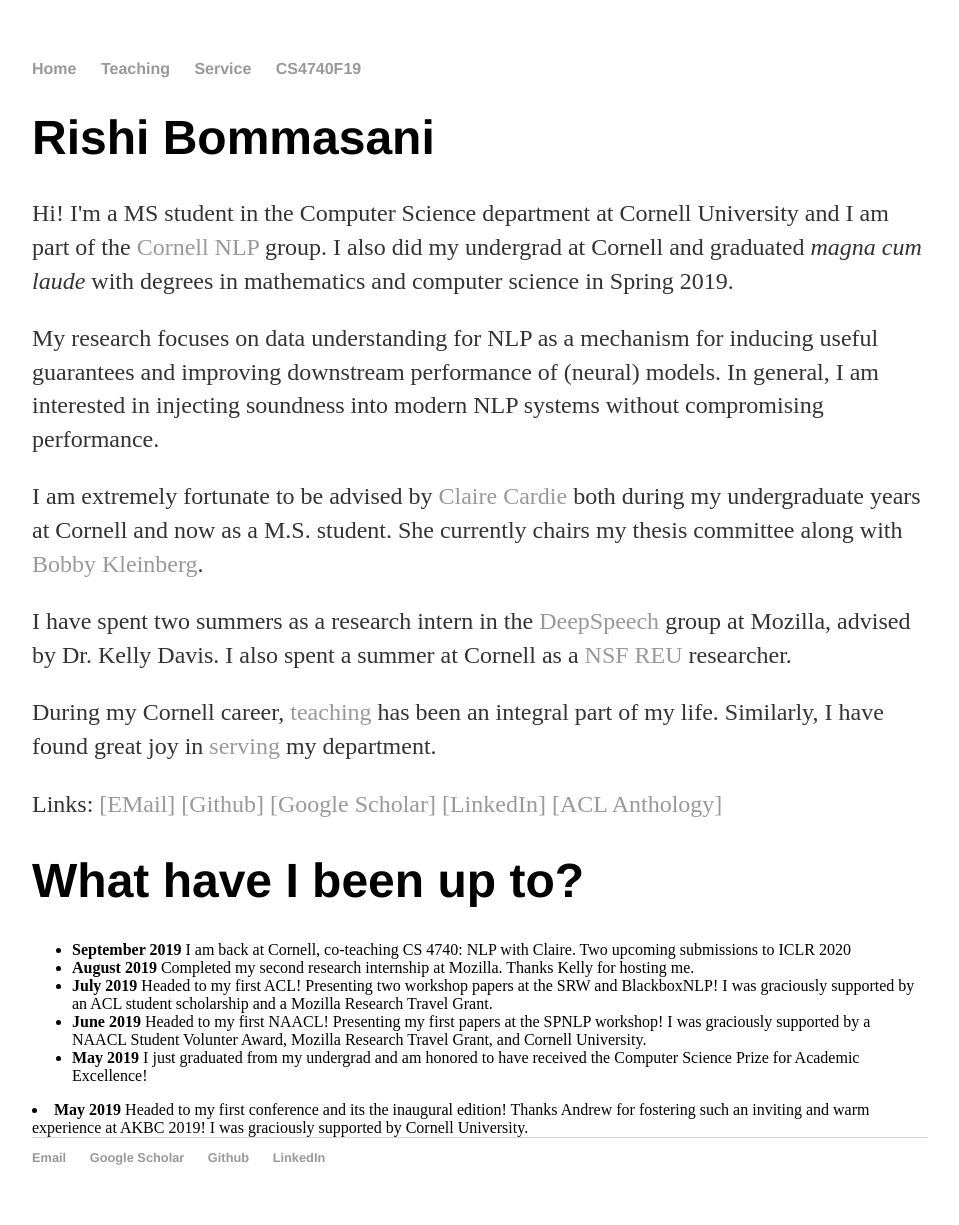
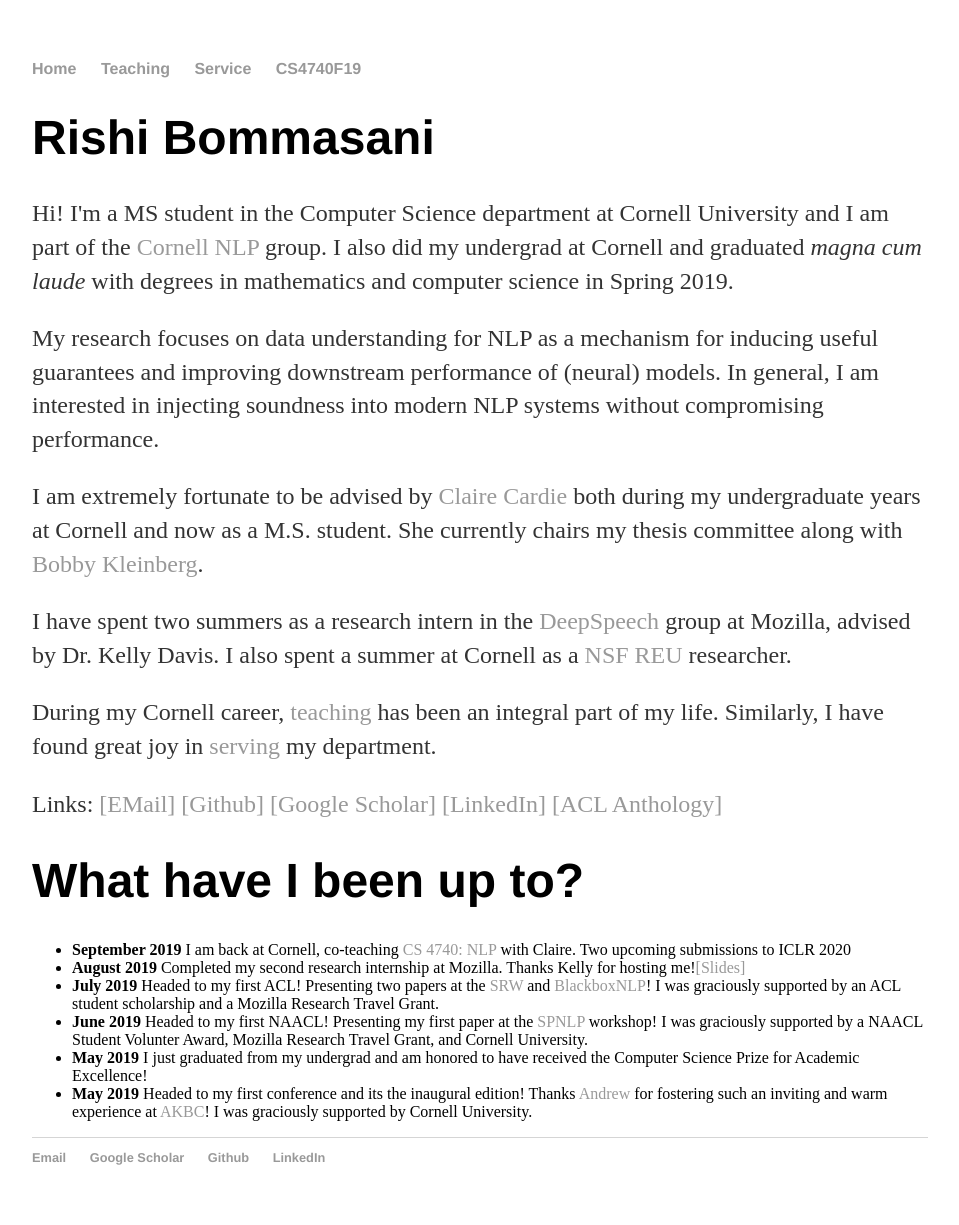
Before and after one commit to rishibommasani/rishibommasani.github.io, a Jekyll site: the page built from index.html, in a window 1280 px wide. Shown: the whole page, without its empty margins (160-1119 px from the left). Built offline with Jekyll 4.4.1, drawn with Linux system fonts in a browser that asks for light colours.

Commit message:
Hyperlinks

```diff
--- a/index.html
+++ b/index.html
@@ -17,13 +17,14 @@ title: Rishi Bommasani
 	[Google Scholar]</a> <a href="https://www.linkedin.com/in/rishi-b/">[LinkedIn]</a> <a href="https://www.aclweb.org/anthology/people/r/rishi-bommasani/">[ACL Anthology]</a></p>
     		</div><!-- /.blurb -->
 
-		<div class="blurb">
-		<h1> What have I been up to?</h1>
-			<ul>
-          <li><b>September 2019</b> I am back at Cornell, co-teaching CS 4740: NLP with Claire. Two upcoming submissions to ICLR 2020</li>
-	  <li><b>August 2019</b> Completed my second research internship at Mozilla. Thanks Kelly for hosting me.</li>
-	  <li><b>July 2019</b> Headed to my first ACL! Presenting two workshop papers at the SRW and BlackboxNLP! I was graciously supported by an ACL student scholarship and a Mozilla Research Travel Grant.</li>
-	  <li><b>June 2019</b> Headed to my first NAACL! Presenting my first papers at the SPNLP workshop! I was graciously supported by a NAACL Student Volunter Award, Mozilla Research Travel Grant, and Cornell University.</li>
-	  <li><b>May 2019</b> I just graduated from my undergrad and am honored to have received the Computer Science Prize for Academic Excellence!</ul>
-	  <li><b>May 2019</b> Headed to my first conference and its the inaugural edition! Thanks Andrew for fostering such an inviting and warm experience at AKBC 2019! I was graciously supported by Cornell University.</ul>
-			</div><!-- /.blurb -->
+	  <div class="blurb">
+          <h1> What have I been up to?</h1>
+          <ul>
+          <li><b>September 2019</b> I am back at Cornell, co-teaching <a href="http://www.cs.cornell.edu/courses/cs4740/2019fa/">CS 4740: NLP</a> with Claire. Two upcoming submissions to ICLR 2020</li>
+	  <li><b>August 2019</b> Completed my second research internship at Mozilla. Thanks Kelly for hosting me!<a href="https://docs.google.com/presentation/d/1JB4A_D8u2PdmTA8l4Vrx4EhSPOWR5DEnnVEzDFkYadg/edit?usp=sharing">[Slides]</a></li>
+	  <li><b>July 2019</b> Headed to my first ACL! Presenting two  papers at the <a href="https://sites.google.com/view/acl19studentresearchworkshop/">SRW</a> and <a href="https://blackboxnlp.github.io/">BlackboxNLP</a>! I was graciously supported by an ACL student scholarship and a Mozilla Research Travel Grant.</li>
+	  <li><b>June 2019</b> Headed to my first NAACL! Presenting my first paper at the <a href="http://structuredprediction.github.io/SPNLP19">SPNLP</a> workshop! I was graciously supported by a NAACL Student Volunter Award, Mozilla Research Travel Grant, and Cornell University.</li>
+	  <li><b>May 2019</b> I just graduated from my undergrad and am honored to have received the Computer Science Prize for Academic Excellence!</li>
+	  <li><b>May 2019</b> Headed to my first conference and its the inaugural edition! Thanks <a href="https://people.cs.umass.edu/~mccallum/">Andrew</a> for fostering such an inviting and warm experience at <a href="https://www.akbc.ws/2019/">AKBC</a>! I was graciously supported by Cornell University.</li>
+	  </ul>
+	  </div><!-- /.blurb -->
```
